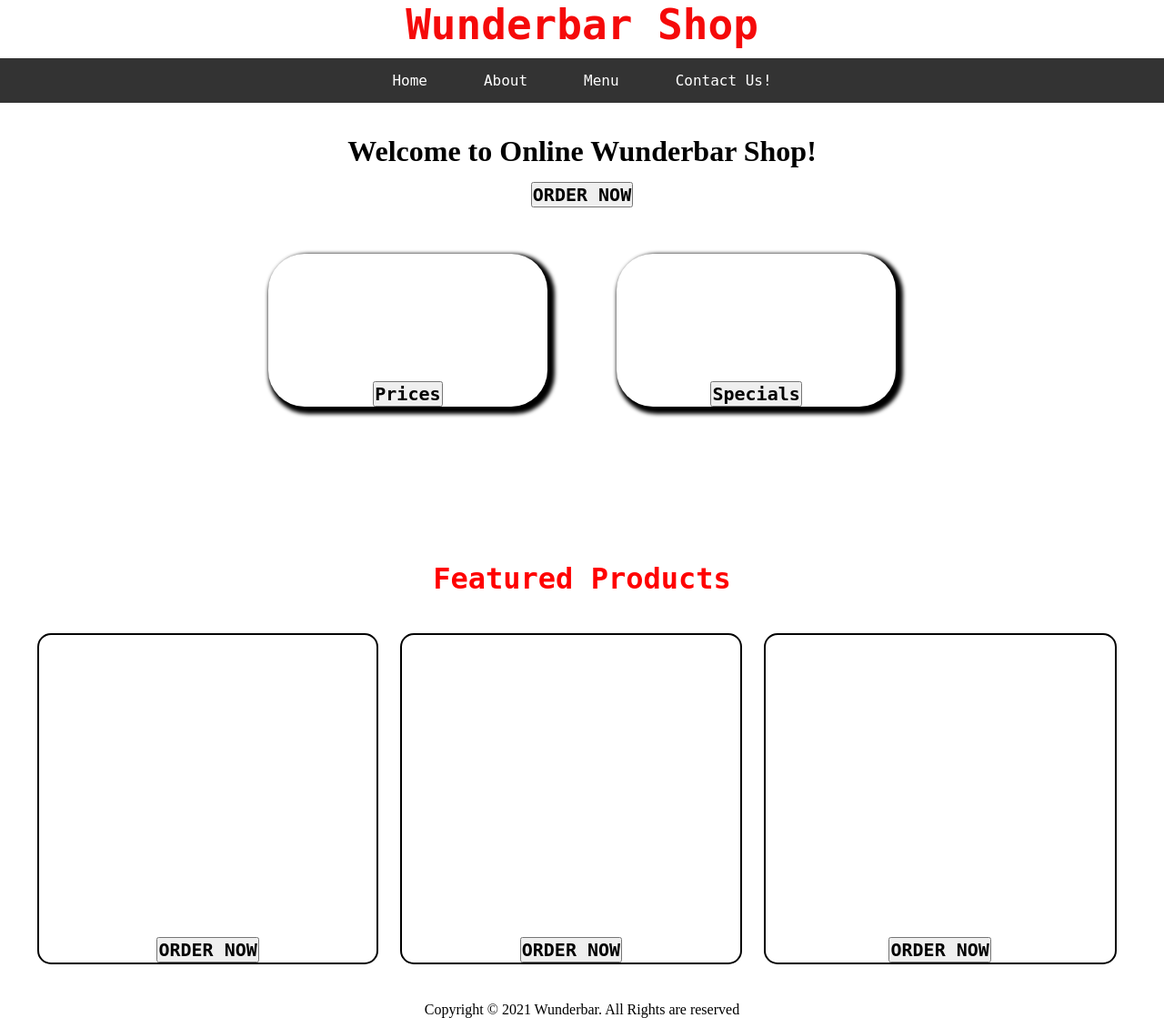
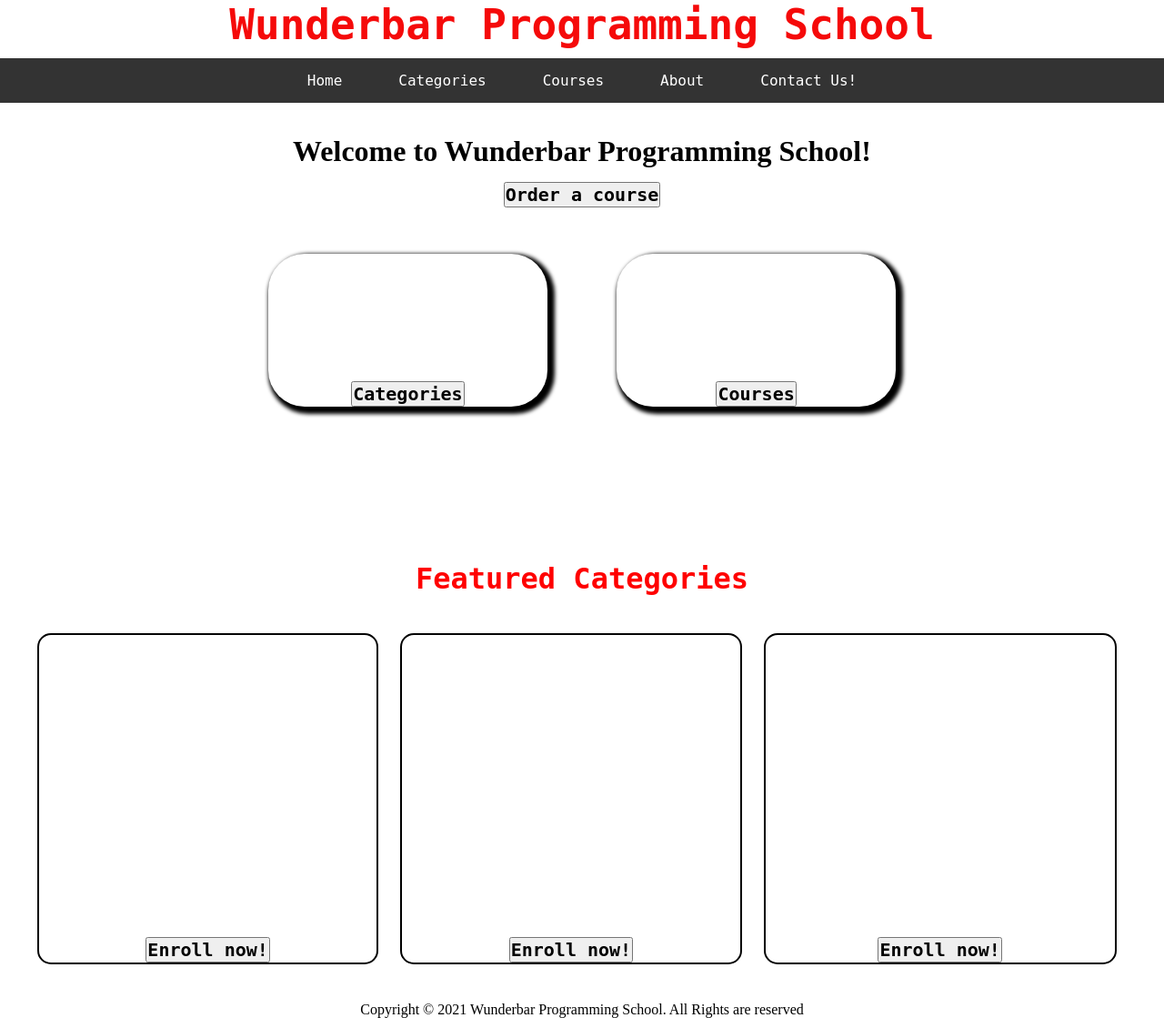
Before and after one commit to anatolytsi/adpp-gb, a Python web app: template templates/index.html in a window 1280 px wide. Shown: the whole page at 91% size. Run offline with Jinja, Linux system fonts and the light colour scheme; the template is opened without the code that fills it, so the values that code supplies are empty.

Commit message:
added categories

```diff
--- a/templates/base.html
+++ b/templates/base.html
@@ -14,7 +14,7 @@
     {% block body %}{% endblock %}
 </body>
 <footer>
-    Copyright © 2021 Wunderbar.
+    Copyright © 2021 Wunderbar Programming School.
     All Rights are reserved
 </footer>
 </html>
--- a/templates/contact.html
+++ b/templates/contact.html
@@ -50,7 +50,7 @@ Contact us
                 <input type="phone" name="phone" id="pho" placeholder="Enter your Phone no">
             </div>
             <div id="radio">
-                Are you a member of Wunderbar Shop:
+                Are you a member of Wunderbar Programming School:
                 Yes <input type="radio" name="eligible">
                 No <input type="radio" name="eligible">
             </div>
--- a/templates/inc-menu.html
+++ b/templates/inc-menu.html
@@ -2,8 +2,9 @@
     <nav id="navbar">
         <ul id="navcontent">
             <li><a href="/">Home</a></li>
+            <li><a href="categories">Categories</a></li>
+            <li><a href="courses">Courses</a></li>
             <li><a href="#">About</a></li>
-            <li><a href="#">Menu</a></li>
             <li><a href="contact">Contact Us!</a></li>
         </ul>
     </nav>
--- a/templates/index.html
+++ b/templates/index.html
@@ -1,11 +1,11 @@
 {% extends "base.html" %}
 
 {% block title %}
-Wunderbar Shop
+Wunderbar Programming School
 {% endblock %}
 
 {% block header %}
-Wunderbar Shop
+Wunderbar Programming School
 {% endblock %}
 
 {% block menu %}
@@ -15,28 +15,28 @@ Wunderbar Shop
 {% block body %}
     <div id="container1">
         <div id="row1">
-            Welcome to Online Wunderbar Shop!
+            Welcome to Wunderbar Programming School!
         </div>
-        <button class="btn">ORDER NOW</button>
+        <button class="btn">Order a course</button>
         <div id="container3">
             <div id="row2">
-                <button class="btn">Prices</button>
+                <button class="btn">Categories</button>
             </div>
             <div id="row3">
-                <button class="btn">Specials</button>
+                <button class="btn">Courses</button>
             </div>
         </div>
     </div>
-    <h1 id="top3">Featured Products</h1>
+    <h1 id="top3">Featured Categories</h1>
     <div id="container4">
         <div id="row4">
-            <button class="btn">ORDER NOW</button>
+            <button class="btn">Enroll now!</button>
         </div>
         <div id="row5">
-            <button class="btn">ORDER NOW</button>
+            <button class="btn">Enroll now!</button>
         </div>
         <div id="row6">
-            <button class="btn">ORDER NOW</button>
+            <button class="btn">Enroll now!</button>
         </div>
     </div>
 {% endblock %}
--- a/urls.py
+++ b/urls.py
@@ -1,6 +1,8 @@
-from views import Index, Contact
+from views import Index, Contact, Categories, CreateCategory
 
 routes = {
     '/': Index(),
-    '/contact/': Contact()
+    '/contact/': Contact(),
+    '/categories/': Categories(),
+    '/create-category/': CreateCategory()
 }
```
Also changed, not shown: templates/categories.html (added, +31 -0 lines), templates/create-category.html (added, +25 -0 lines), views.py (+33 -0 lines).
